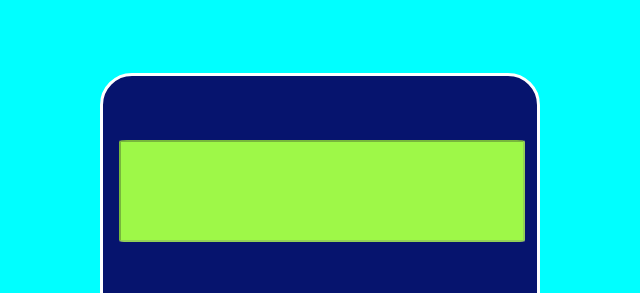
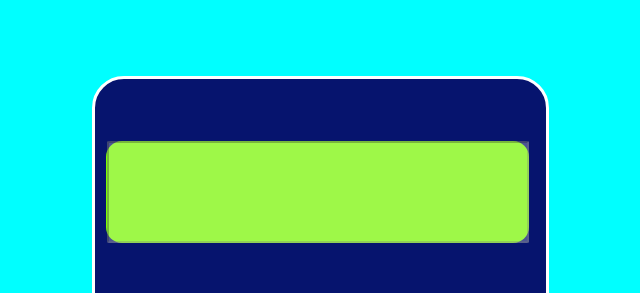
Before and after one commit to Alex-Enogiasun/calculator.github.io, a plain HTML site: page index.html in a window 1280 px wide. Shown: the top 293 px of the page, without its empty margins (323-963 px from the left). Drawn offline with Linux system fonts and the light colour scheme.

Commit message:
Update style.css

```diff
--- a/style.css
+++ b/style.css
@@ -30,14 +30,6 @@ body{
     background-color: rgb(6, 20, 110);
 }
 
-.screen{
-color: snow;
-margin:15% 3%;
-background-color: lawngreen;
-border-radius: 2%;
-width: 95%;
-}
-
 input{ border-radius: 1%;
     width: 98%;
     height: 98%;
@@ -46,10 +38,19 @@ input{ border-radius: 1%;
     height: 60%;
 }
 
+.screen{
+margin:14% 3%;
+margin-left: 2%;
+background-color: lawngreen;
+border-radius: 1rem;
+width: 95%;
+}
+
 .screen input{
     height: 6rem;
     font-size: xx-large;
     color: black;
+    font-weight: bolder;
 }
 
 .operations{
```
